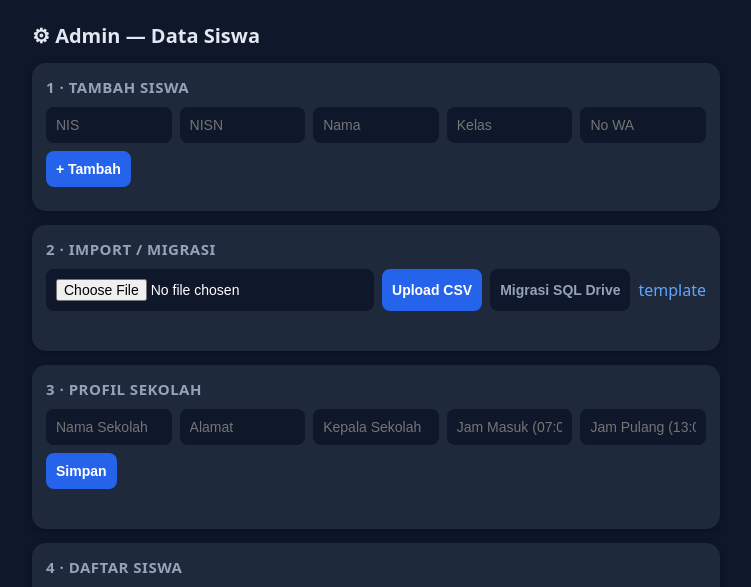
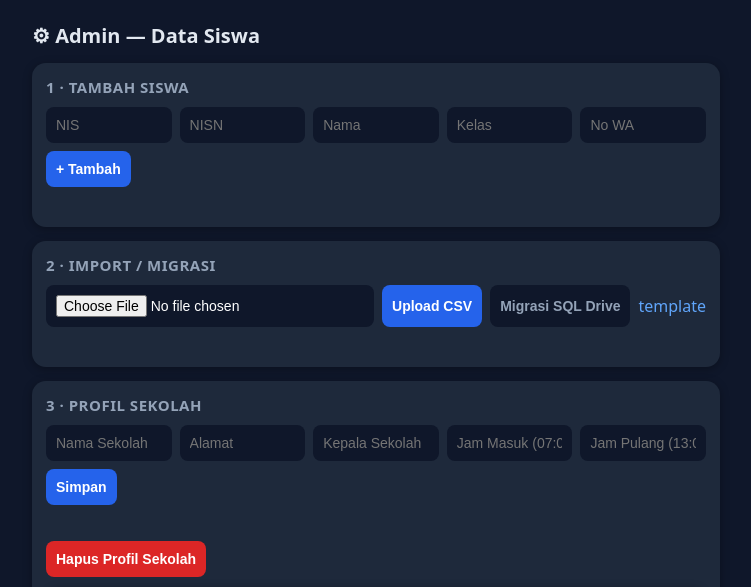
Before and after one commit to yudisimoet-ctrl/absensi-kartu-pelajar, a Flask app: page /admin in a window 1280 px wide. Shown: the top 587 px of the page, without its empty margins (264-1015 px from the left). Run offline with Flask 3, Linux system fonts and the light colour scheme.

Commit message:
Fix: hapus profil sekolah (DELETE), UX tambah murid pesan visible, tombol reset profil di admin

```diff
--- a/app.py
+++ b/app.py
@@ -122,6 +122,15 @@ def profil():
         db.commit()
     row = db.execute("SELECT * FROM profil_sekolah WHERE id=1").fetchone()
     return jsonify(dict(row) if row else {})
+
+
+@app.route("/api/profil", methods=["DELETE"])
+def reset_profil():
+    db = get_db()
+    db.execute("UPDATE profil_sekolah SET nama_sekolah=NULL, alamat=NULL, "
+               "kepala_sekolah=NULL, jam_masuk=NULL, jam_pulang=NULL, logo=NULL WHERE id=1")
+    db.commit()
+    return jsonify({"ok": True, "msg": "profil direset"})
 
 
 # ---------- Siswa ----------
--- a/templates/admin.html
+++ b/templates/admin.html
@@ -45,6 +45,7 @@
     <input id="nowa" placeholder="No WA">
     <button onclick="tambah()">+ Tambah</button>
   </div>
+  <div id="m3" class="msg"></div>
 </div>
 
 <div class="card">
@@ -69,7 +70,9 @@
     <button onclick="saveProfil()">Simpan</button>
   </div>
   <div id="m2" class="msg"></div>
-</div>
+  <div class="form" style="margin-top:10px">
+    <button class="danger" onclick="resetProfil()">Hapus Profil Sekolah</button>
+  </div>
 
 <div class="card">
   <h3>4 · Daftar Siswa</h3>
@@ -112,6 +115,12 @@ async function saveProfil(){
   const r=await fetch('/api/profil',{method:'POST',headers:{'Content-Type':'application/json'},body:JSON.stringify(d)});
   m2.textContent=(await r.json()).ok?'Tersimpan':'Gagal';
 }
+async function resetProfil(){
+  if(!confirm('Hapus profil sekolah? (nama/alamat/kepala dikosongkan)'))return;
+  const r=await fetch('/api/profil',{method:'DELETE'});
+  m2.textContent=(await r.json()).ok?'Profil dihapus':'Gagal';
+  loadProfil();
+}
 async function tampil(){
   const s=await(await fetch('/api/siswa')).json();
   document.querySelector('#tbl tbody').innerHTML=s.map(x=>
@@ -131,11 +140,11 @@ async function tampil(){
 }
 async function tambah(){
   const d={nis:nis.value.trim(),nisn:nisn.value.trim(),nama:nama.value.trim(),kelas:kelas.value.trim(),no_wa:nowa.value.trim()};
-  if(!d.nisn||!d.nama){alert('NISN & Nama wajib');return;}
+  if(!d.nisn||!d.nama){m1.textContent='⚠ NISN & Nama wajib diisi';return;}
   const r=await fetch('/api/siswa',{method:'POST',headers:{'Content-Type':'application/json'},body:JSON.stringify(d)});
   const j=await r.json();
-  if(j.ok){nis.value=nisn.value=nama.value=kelas.value=nowa.value='';tampil();}
-  else alert(j.msg);
+  if(j.ok){nis.value=nisn.value=nama.value=kelas.value=nowa.value='';m3.textContent='✔ Ditambah: '+j.kode;tampil();}
+  else m3.textContent='⚠ '+j.msg;
 }
 async function upFoto(id,input){
   const f=input.files[0]; if(!f)return;
```
